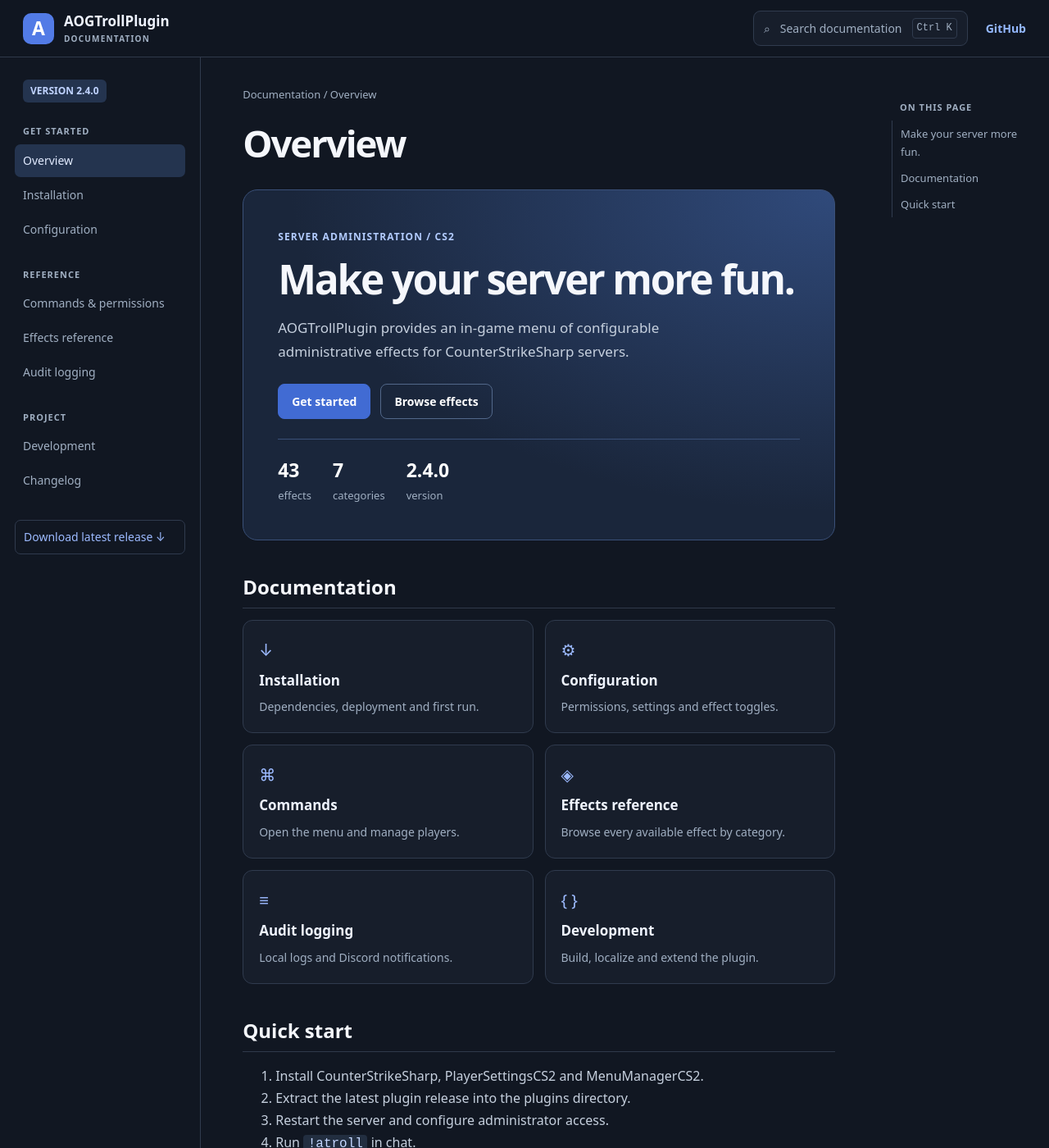
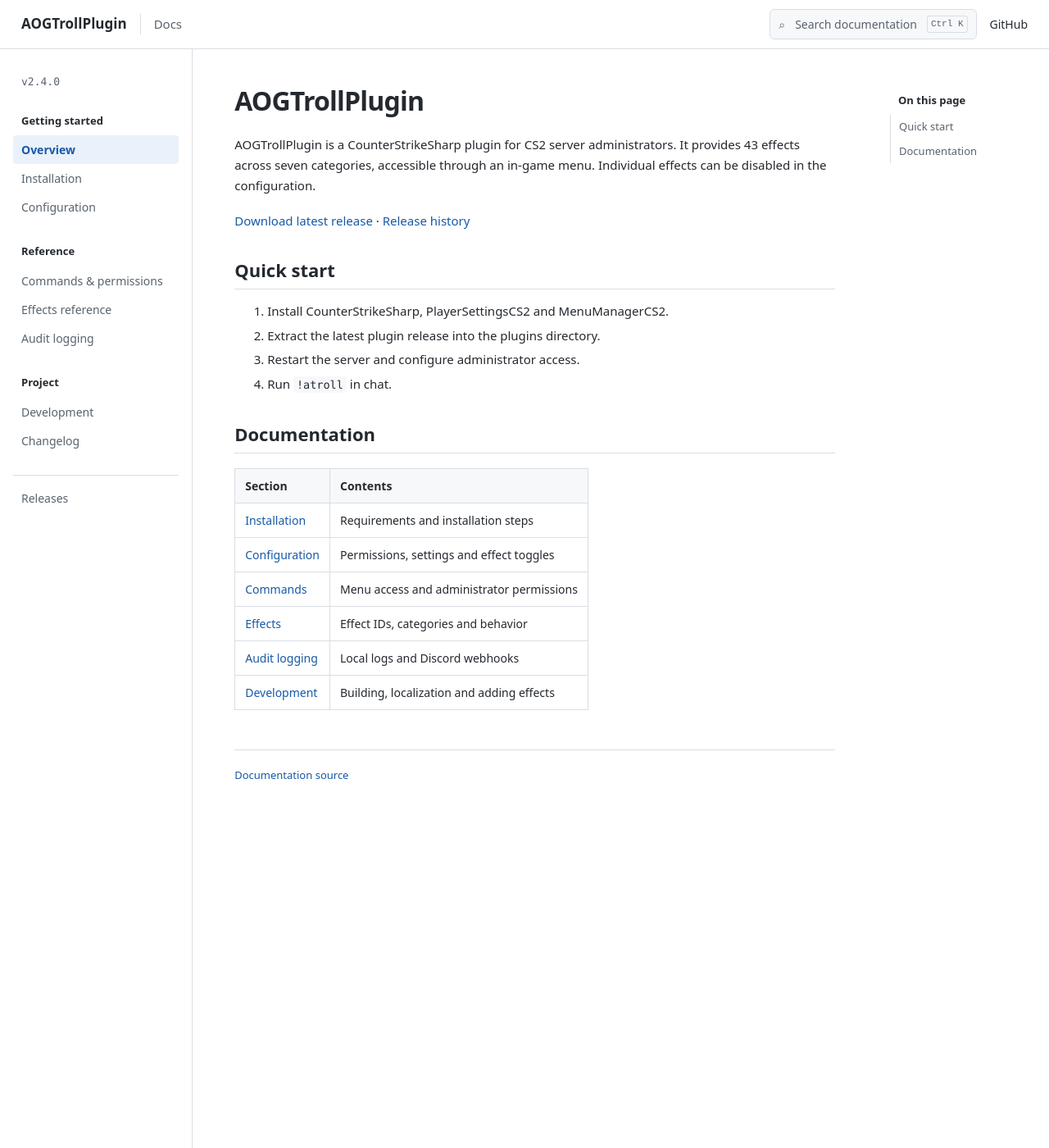
Before and after one commit to Artemon0/AOGTrollPlugin, a Jekyll site: the page built from docs/index.md, in a window 1280 px wide and 1400 px high. Shown: the whole window at 82% size. Built offline with Jekyll 4.4.1, drawn with Linux system fonts in a browser that asks for light colours; some of the changed text lies outside the part shown.

Commit message:
Upd gh pages

```diff
--- a/docs/_layouts/default.html
+++ b/docs/_layouts/default.html
@@ -1,12 +1,12 @@
 <!doctype html>
-<html lang="en"><head><meta charset="utf-8"><meta name="viewport" content="width=device-width, initial-scale=1"><title>{{ page.title }} · AOGTrollPlugin</title><link rel="stylesheet" href="{{ '/style.css' | relative_url }}"><link rel="stylesheet" href="{{ '/layout.css' | relative_url }}"><script defer src="{{ '/docs.js' | relative_url }}"></script></head>
+<html lang="en"><head><meta charset="utf-8"><meta name="viewport" content="width=device-width, initial-scale=1"><title>{{ page.title }} · AOGTrollPlugin</title><link rel="stylesheet" href="{{ '/style.css' | relative_url }}"><script defer src="{{ '/docs.js' | relative_url }}"></script></head>
 <body>
-<header class="topbar"><button class="mobile-menu" aria-label="Toggle navigation" aria-expanded="false">☰</button><a class="brand" href="{{ '/' | relative_url }}"><b class="logo">A</b><span>AOGTrollPlugin<small>DOCUMENTATION</small></span></a><button class="search-launch">⌕ <span>Search documentation</span> <kbd>Ctrl K</kbd></button><a class="github" href="https://github.com/Artemon0/AOGTrollPlugin">GitHub</a></header>
-<div class="shell"><aside class="sidebar"><span class="version">VERSION 2.4.0</span>
+<header class="topbar"><button class="mobile-menu" aria-label="Toggle navigation" aria-expanded="false">☰</button><a class="brand" href="{{ '/' | relative_url }}">AOGTrollPlugin</a><span class="docs-label">Docs</span><button class="search-launch">⌕ <span>Search documentation</span> <kbd>Ctrl K</kbd></button><a class="github" href="https://github.com/Artemon0/AOGTrollPlugin">GitHub</a></header>
+<div class="shell"><aside class="sidebar"><span class="version">v2.4.0</span>
 {% assign links = 'Overview|index,Installation|installation,Configuration|configuration,Commands & permissions|commands,Effects reference|effects,Audit logging|audit,Development|development,Changelog|changelog' | split: ',' %}
-{% for item in links %}{% assign pair = item | split: '|' %}{% if forloop.index == 1 %}<h3>GET STARTED</h3>{% elsif forloop.index == 4 %}<h3>REFERENCE</h3>{% elsif forloop.index == 7 %}<h3>PROJECT</h3>{% endif %}
+{% for item in links %}{% assign pair = item | split: '|' %}{% if forloop.index == 1 %}<h3>Getting started</h3>{% elsif forloop.index == 4 %}<h3>Reference</h3>{% elsif forloop.index == 7 %}<h3>Project</h3>{% endif %}
 {% assign path = pair[1] | append: '.html' | prepend: '/' %}{% if pair[1] == 'index' %}{% assign path = '/' %}{% endif %}<a href="{{ path | relative_url }}">{{ pair[0] }}</a>{% endfor %}
-<a class="download" href="https://github.com/Artemon0/AOGTrollPlugin/releases/latest">Download latest release ↓</a></aside>
-<main><div class="breadcrumb">Documentation / {{ page.title }}</div><article>{{ content }}</article><footer>AOGTrollPlugin · CounterStrikeSharp</footer></main><aside class="outline"><h3>ON THIS PAGE</h3><div id="outline"></div></aside></div>
+<a class="download" href="https://github.com/Artemon0/AOGTrollPlugin/releases/latest">Releases</a></aside>
+<main><article>{{ content }}</article><footer><a href="https://github.com/Artemon0/AOGTrollPlugin/tree/main/docs">Documentation source</a></footer></main><aside class="outline"><h3>On this page</h3><div id="outline"></div></aside></div>
 <dialog id="search"><div class="search-box"><input id="query" type="search" placeholder="Search documentation…" aria-label="Search documentation"><button id="close-search">Esc</button></div><div id="results" aria-live="polite"></div></dialog>
 </body></html>
--- a/docs/index.md
+++ b/docs/index.md
@@ -3,20 +3,11 @@ layout: default
 title: Overview
 ---
 
-# Overview
+# AOGTrollPlugin
 
-<div class="hero"><span class="eyebrow">SERVER ADMINISTRATION / CS2</span><h2>Make your server more fun.</h2><p>AOGTrollPlugin provides an in-game menu of configurable administrative effects for CounterStrikeSharp servers.</p><div class="hero-actions"><a class="button primary" href="installation.html">Get started</a><a class="button" href="effects.html">Browse effects</a></div><div class="stats"><span><strong>43</strong> effects</span><span><strong>7</strong> categories</span><span><strong>2.4.0</strong> version</span></div></div>
+AOGTrollPlugin is a CounterStrikeSharp plugin for CS2 server administrators. It provides 43 effects across seven categories, accessible through an in-game menu. Individual effects can be disabled in the configuration.
 
-## Documentation
-
-<div class="cards">
-<a class="card" href="installation.html"><span class="card-icon">↓</span><strong>Installation</strong><span>Dependencies, deployment and first run.</span></a>
-<a class="card" href="configuration.html"><span class="card-icon">⚙</span><strong>Configuration</strong><span>Permissions, settings and effect toggles.</span></a>
-<a class="card" href="commands.html"><span class="card-icon">⌘</span><strong>Commands</strong><span>Open the menu and manage players.</span></a>
-<a class="card" href="effects.html"><span class="card-icon">◈</span><strong>Effects reference</strong><span>Browse every available effect by category.</span></a>
-<a class="card" href="audit.html"><span class="card-icon">≡</span><strong>Audit logging</strong><span>Local logs and Discord notifications.</span></a>
-<a class="card" href="development.html"><span class="card-icon">{ }</span><strong>Development</strong><span>Build, localize and extend the plugin.</span></a>
-</div>
+[Download latest release](https://github.com/Artemon0/AOGTrollPlugin/releases/latest) · [Release history](changelog.html)
 
 ## Quick start
 
@@ -25,4 +16,13 @@ title: Overview
 3. Restart the server and configure administrator access.
 4. Run `!atroll` in chat.
 
-[View release history](changelog.html) · [GitHub repository](https://github.com/Artemon0/AOGTrollPlugin)
+## Documentation
+
+| Section | Contents |
+| --- | --- |
+| [Installation](installation.html) | Requirements and installation steps |
+| [Configuration](configuration.html) | Permissions, settings and effect toggles |
+| [Commands](commands.html) | Menu access and administrator permissions |
+| [Effects](effects.html) | Effect IDs, categories and behavior |
+| [Audit logging](audit.html) | Local logs and Discord webhooks |
+| [Development](development.html) | Building, localization and adding effects |
--- a/docs/style.css
+++ b/docs/style.css
@@ -1 +1,71 @@
-*{box-sizing:border-box}body{margin:0;background:#101622;color:#e4e9f2;font:16px/1.7 system-ui,-apple-system,Segoe UI,sans-serif}header{border-bottom:1px solid #30394a;background:#151d2b}nav{max-width:1100px;margin:auto;display:flex;align-items:center;justify-content:space-between;gap:24px;padding:22px 28px}nav div{display:flex;gap:22px;flex-wrap:wrap}a{color:#94b8ff;text-decoration:none}a:hover{text-decoration:underline}.brand{font-weight:750;font-size:20px;color:#f4f7ff}.brand span{color:#8faeff}main{max-width:1100px;margin:48px auto;padding:0 28px}h1,h2,h3{color:#f5f7fc;line-height:1.25}h1{font-size:clamp(2.2rem,6vw,3.7rem);letter-spacing:-.04em}h2{margin-top:56px;border-bottom:1px solid #30394a;padding-bottom:14px}p,li{color:#c6d0de}code{background:#222e40;color:#c4d7ff;padding:.15em .35em;border-radius:4px}pre{overflow:auto;background:#182232;border:1px solid #30394a;border-radius:12px;padding:20px}pre code{background:none;padding:0}table{display:block;overflow-x:auto;border-collapse:collapse}th,td{border:1px solid #30394a;padding:10px 14px;text-align:left;min-width:110px}th{background:#202c40;color:#fff}hr{border:0;border-top:1px solid #30394a;margin:40px 0}footer{max-width:1100px;margin:80px auto 0;padding:28px;color:#8e9bad;border-top:1px solid #30394a}@media(max-width:650px){nav{align-items:flex-start;flex-direction:column}nav div{gap:14px}main{margin-top:30px}}
+:root {
+  color-scheme: light dark;
+  --bg: #fff; --surface: #f7f8fa; --text: #24292f; --muted: #59636e;
+  --border: #d8dee4; --accent: #1859a5; --active: #eaf1fa;
+  font: 15px/1.65 system-ui, -apple-system, 'Segoe UI', sans-serif;
+}
+@media (prefers-color-scheme: dark) {
+  :root { --bg: #17191d; --surface: #1d2025; --text: #e2e5e9; --muted: #a0a8b3; --border: #353940; --accent: #98baf0; --active: #283340; }
+}
+* { box-sizing: border-box; }
+body { margin: 0; color: var(--text); background: var(--bg); }
+a { color: var(--accent); text-decoration: none; }
+a:hover { text-decoration: underline; }
+button, input { font: inherit; color: inherit; }
+button { cursor: pointer; }
+button:focus-visible, input:focus-visible, a:focus-visible { outline: 2px solid var(--accent); outline-offset: 3px; }
+.topbar { position: sticky; top: 0; z-index: 10; height: 60px; padding: 0 26px; display: flex; align-items: center; gap: 16px; background: var(--bg); border-bottom: 1px solid var(--border); }
+.brand { font-weight: 650; color: var(--text); font-size: 17px; }
+.docs-label { color: var(--muted); border-left: 1px solid var(--border); padding-left: 16px; }
+.github { font-size: 14px; color: var(--text); }
+.search-launch { margin-left: auto; display: flex; gap: 12px; align-items: center; min-width: 242px; padding: 6px 10px; background: var(--surface); border: 1px solid var(--border); border-radius: 6px; color: var(--muted); font-size: 14px; }
+.search-launch kbd { margin-left: auto; font-size: 11px; border: 1px solid var(--border); padding: 0 4px; border-radius: 3px; }
+.shell { display: grid; grid-template-columns: 235px minmax(0, 1fr) 210px; max-width: 1440px; margin: auto; }
+.sidebar, .outline { position: sticky; top: 60px; align-self: start; height: calc(100vh - 60px); overflow: auto; padding: 26px 16px; }
+.sidebar { border-right: 1px solid var(--border); }
+.version { font: 13px Consolas, monospace; color: var(--muted); padding: 0 10px; }
+.sidebar h3, .outline h3 { font-size: 13px; font-weight: 650; margin: 26px 10px 7px; }
+.sidebar a { display: block; color: var(--muted); padding: 6px 10px; border-radius: 4px; font-size: 14px; }
+.sidebar a:hover { color: var(--text); background: var(--surface); text-decoration: none; }
+.sidebar a[aria-current] { color: var(--accent); background: var(--active); font-weight: 600; }
+.sidebar .download { border-top: 1px solid var(--border); border-radius: 0; margin-top: 24px; padding-top: 16px; }
+main { min-width: 0; padding: 44px clamp(22px, 4vw, 52px) 0; }
+article { max-width: 860px; margin: auto; }
+h1 { font-size: 32px; line-height: 1.2; letter-spacing: -.025em; margin: 0 0 22px; font-weight: 650; }
+h2 { font-size: 22px; line-height: 1.3; margin: 34px 0 14px; padding-bottom: 8px; border-bottom: 1px solid var(--border); font-weight: 650; scroll-margin-top: 80px; }
+h3 { font-size: 17px; scroll-margin-top: 80px; }
+p, ul, ol { margin: 0 0 18px; }
+li { margin: 5px 0; }
+code { font: .9em Consolas, 'Courier New', monospace; background: var(--surface); border-radius: 3px; padding: 2px 4px; overflow-wrap: anywhere; }
+pre { position: relative; overflow: auto; background: var(--surface); border: 1px solid var(--border); border-radius: 5px; padding: 18px; }
+pre code { background: transparent; padding: 0; overflow-wrap: normal; }
+.copy { position: absolute; top: 8px; right: 8px; border: 1px solid var(--border); background: var(--bg); border-radius: 4px; font-size: 12px; padding: 3px 8px; }
+table { display: block; overflow-x: auto; border-collapse: collapse; width: 100%; font-size: 14px; margin: 18px 0; }
+th, td { border: 1px solid var(--border); padding: 9px 12px; text-align: left; vertical-align: top; }
+th { background: var(--surface); font-weight: 600; }
+hr { border: 0; border-top: 1px solid var(--border); margin: 30px 0; }
+.outline a { display: block; font-size: 13px; color: var(--muted); border-left: 1px solid var(--border); padding: 4px 10px; }
+.outline a:hover { color: var(--accent); }
+footer { border-top: 1px solid var(--border); padding: 20px 0; margin-top: 48px; font-size: 13px; }
+.mobile-menu { display: none; }
+dialog { width: min(600px, 92vw); max-height: 75vh; margin: 12vh auto auto; background: var(--bg); border: 1px solid var(--border); border-radius: 8px; color: var(--text); padding: 14px; }
+dialog::backdrop { background: #0008; }
+.search-box { display: flex; gap: 8px; }
+.search-box input { flex: 1; min-width: 0; background: var(--surface); border: 1px solid var(--border); border-radius: 5px; padding: 10px; }
+.search-box button { background: var(--surface); border: 1px solid var(--border); border-radius: 5px; padding: 0 12px; }
+#results { max-height: 50vh; overflow: auto; padding-top: 10px; }
+#results a { display: block; color: var(--text); padding: 9px; border-radius: 4px; }
+#results a:hover { background: var(--active); text-decoration: none; }
+#results small { display: block; color: var(--muted); }
+@media (max-width: 1100px) { .shell { grid-template-columns: 220px minmax(0, 1fr); } .outline { display: none; } }
+@media (max-width: 700px) {
+  .topbar { padding: 0 14px; gap: 12px; }
+  .mobile-menu { display: block; background: transparent; border: 0; font-size: 20px; }
+  .docs-label, .github, .search-launch span, .search-launch kbd { display: none; }
+  .search-launch { min-width: 0; padding: 4px 10px; font-size: 21px; }
+  .shell { display: block; }
+  .sidebar { display: none; position: fixed; left: 0; top: 60px; width: 245px; height: calc(100dvh - 60px); background: var(--bg); z-index: 9; }
+  .sidebar.open { display: block; }
+  main { padding: 28px 18px 0; }
+  h1 { font-size: 28px; }
+}
```
Also changed, not shown: docs/layout.css (deleted).
